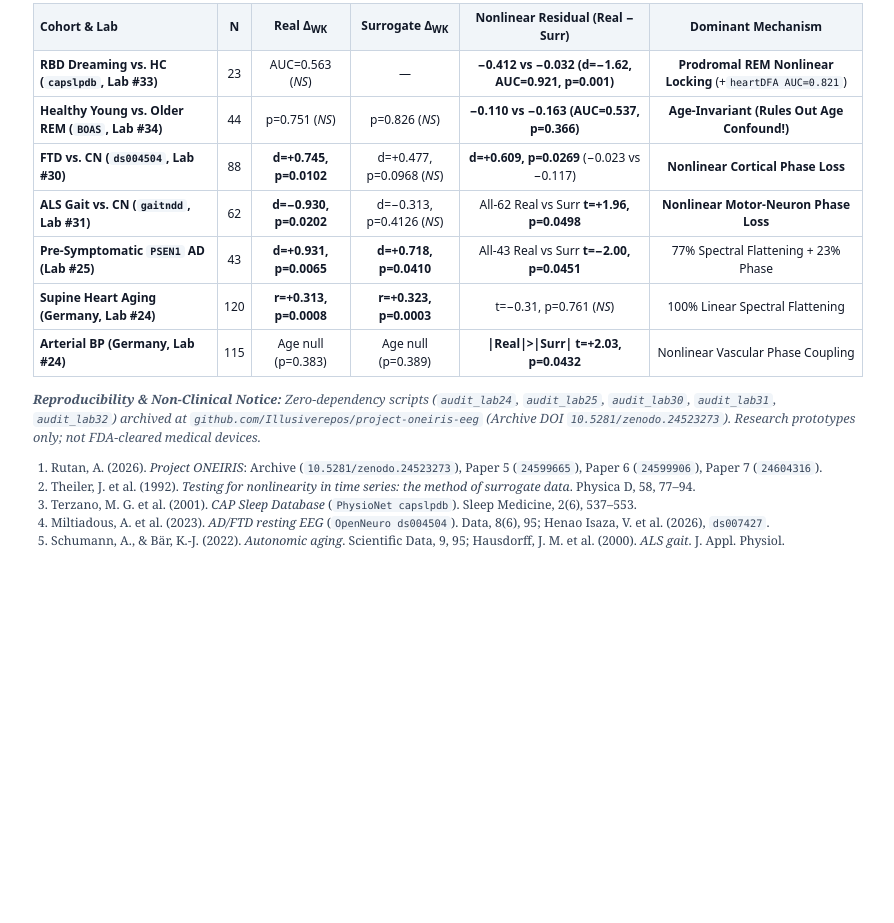
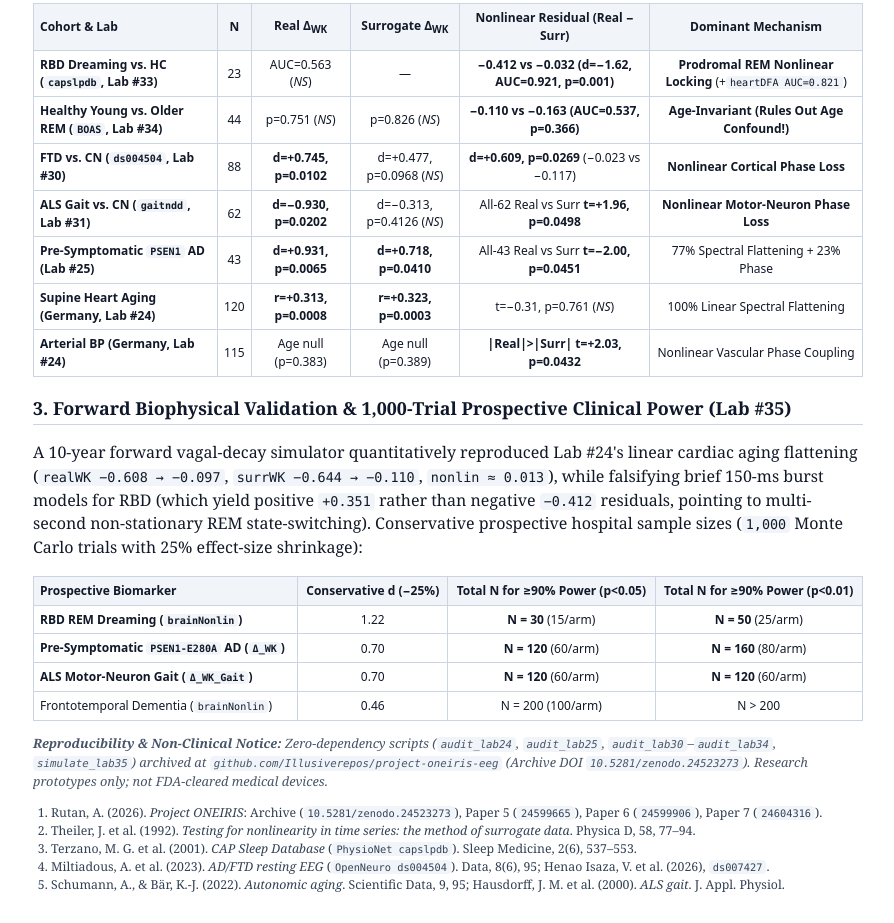
Before and after one commit to Illusiverepos/project-oneiris-eeg, a plain HTML site: page preprint/PREPRINT_PAPER8_SIX_ORGAN_SURROGATES_AND_SLEEP_COUPLING.html in a window 1280 px wide. Shown: the part 1364-2287 px from the top of the page, without its empty margins (192-1086 px from the left). Before the commit the page ends 1942 px from the top, so only its background shows below. Drawn offline with Linux system fonts and the light colour scheme.

Commit message:
Paper 8 Final: Add Lab #35 Forward Biophysical Validation & 1,000-Trial Prospective Clinical Power Table

```diff
--- a/preprint/PREPRINT_PAPER8_SIX_ORGAN_SURROGATES_AND_SLEEP_COUPLING.html
+++ b/preprint/PREPRINT_PAPER8_SIX_ORGAN_SURROGATES_AND_SLEEP_COUPLING.html
@@ -96,7 +96,19 @@
   </tbody>
 </table>
 
-<p class="note"><strong>Reproducibility &amp; Non-Clinical Notice:</strong> Zero-dependency scripts (<code>audit_lab24</code>, <code>audit_lab25</code>, <code>audit_lab30</code>, <code>audit_lab31</code>, <code>audit_lab32</code>) archived at <code>github.com/Illusiverepos/project-oneiris-eeg</code> (Archive DOI <code>10.5281/zenodo.24523273</code>). Research prototypes only; not FDA-cleared medical devices.</p>
+<h2>3. Forward Biophysical Validation &amp; 1,000-Trial Prospective Clinical Power (Lab #35)</h2>
+<p>A 10-year forward vagal-decay simulator quantitatively reproduced Lab #24's linear cardiac aging flattening (<code>realWK &minus;0.608 &rarr; &minus;0.097</code>, <code>surrWK &minus;0.644 &rarr; &minus;0.110</code>, <code>nonlin &approx; 0.013</code>), while falsifying brief 150-ms burst models for RBD (which yield positive <code>+0.351</code> rather than negative <code>&minus;0.412</code> residuals, pointing to multi-second non-stationary REM state-switching). Conservative prospective hospital sample sizes (<code>1,000</code> Monte Carlo trials with 25% effect-size shrinkage):</p>
+<table>
+  <thead><tr><th>Prospective Biomarker</th><th>Conservative d (&minus;25%)</th><th>Total N for &ge;90% Power (p&lt;0.05)</th><th>Total N for &ge;90% Power (p&lt;0.01)</th></tr></thead>
+  <tbody>
+    <tr><td><strong>RBD REM Dreaming (<code>brainNonlin</code>)</strong></td><td>1.22</td><td><strong>N = 30</strong> (15/arm)</td><td><strong>N = 50</strong> (25/arm)</td></tr>
+    <tr><td><strong>Pre-Symptomatic <code>PSEN1-E280A</code> AD (<code>&Delta;_WK</code>)</strong></td><td>0.70</td><td><strong>N = 120</strong> (60/arm)</td><td><strong>N = 160</strong> (80/arm)</td></tr>
+    <tr><td><strong>ALS Motor-Neuron Gait (<code>&Delta;_WK_Gait</code>)</strong></td><td>0.70</td><td><strong>N = 120</strong> (60/arm)</td><td><strong>N = 120</strong> (60/arm)</td></tr>
+    <tr><td>Frontotemporal Dementia (<code>brainNonlin</code>)</td><td>0.46</td><td>N = 200 (100/arm)</td><td>N &gt; 200</td></tr>
+  </tbody>
+</table>
+
+<p class="note"><strong>Reproducibility &amp; Non-Clinical Notice:</strong> Zero-dependency scripts (<code>audit_lab24</code>, <code>audit_lab25</code>, <code>audit_lab30</code>–<code>audit_lab34</code>, <code>simulate_lab35</code>) archived at <code>github.com/Illusiverepos/project-oneiris-eeg</code> (Archive DOI <code>10.5281/zenodo.24523273</code>). Research prototypes only; not FDA-cleared medical devices.</p>
 <ol class="refs">
   <li>Rutan, A. (2026). <em>Project ONEIRIS</em>: Archive (<code>10.5281/zenodo.24523273</code>), Paper 5 (<code>24599665</code>), Paper 6 (<code>24599906</code>), Paper 7 (<code>24604316</code>).</li>
   <li>Theiler, J. et al. (1992). <em>Testing for nonlinearity in time series: the method of surrogate data</em>. Physica D, 58, 77–94.</li>
```
Also changed, not shown: 2 other files.
